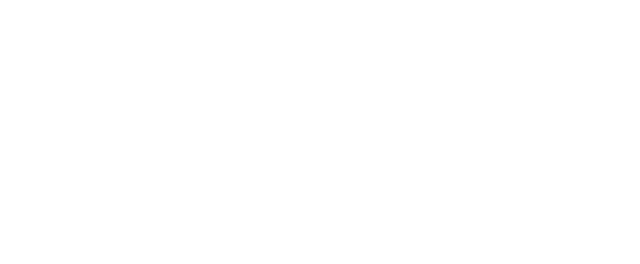
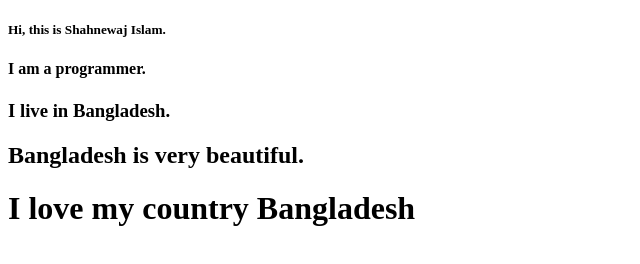
Before and after one commit to Selfshah/my-first-repo, a plain HTML site: page index.html in a window 1280 px wide. Shown: the whole page, without its empty margins (0-640 px from the left). Drawn offline with Linux system fonts and the light colour scheme.

Commit message:
added header

```diff
--- a/index.html
+++ b/index.html
@@ -7,6 +7,10 @@
     <title>My First Github Repo</title>
 </head>
 <body>
-
+    <h5>Hi, this is Shahnewaj Islam.</h5>
+    <h4>I am a programmer.</h4>
+    <h3>I live in Bangladesh.</h3>
+    <h2>Bangladesh is very beautiful.</h2>
+    <h1>I love my country Bangladesh</h1>
 </body>
 </html>
```
